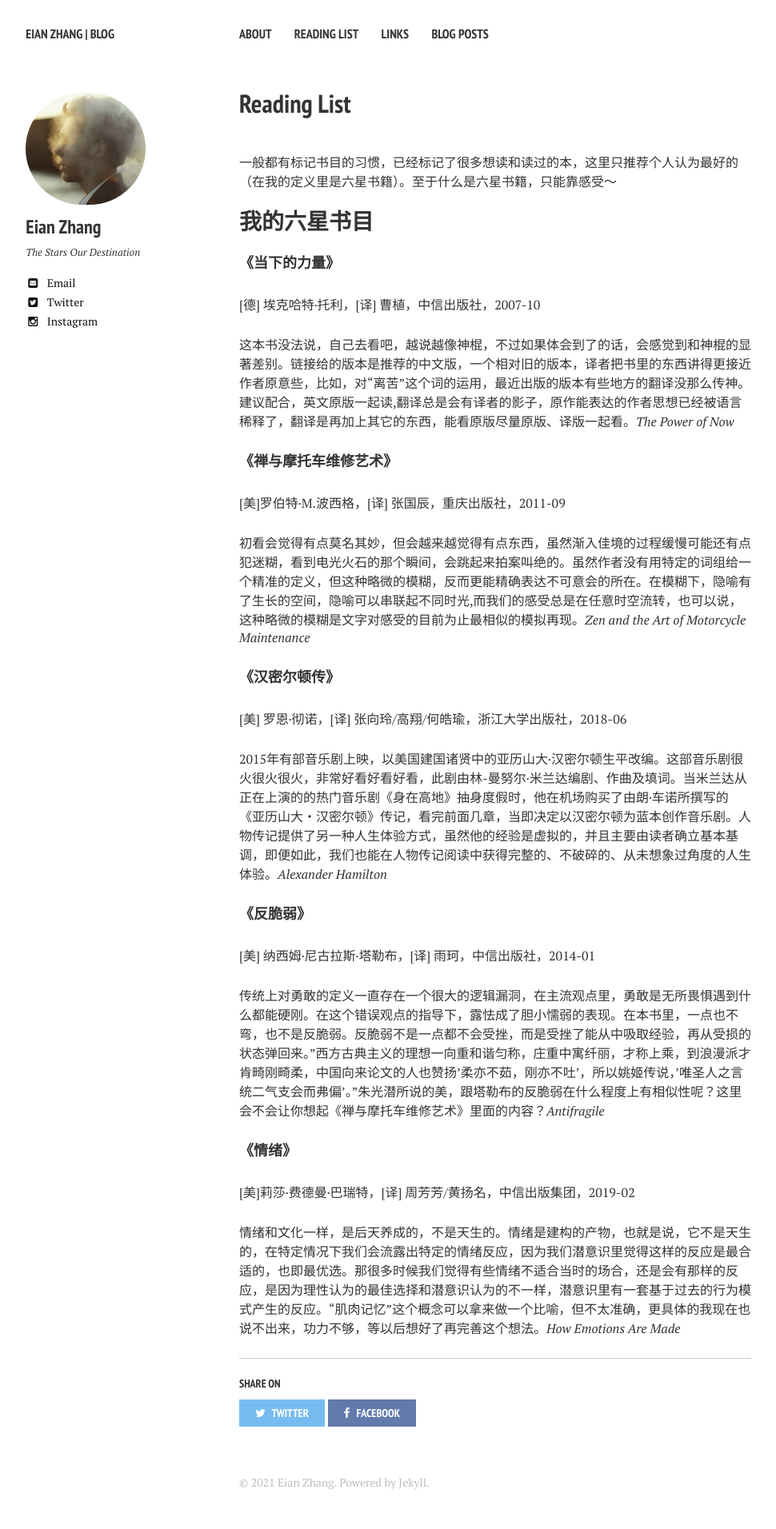
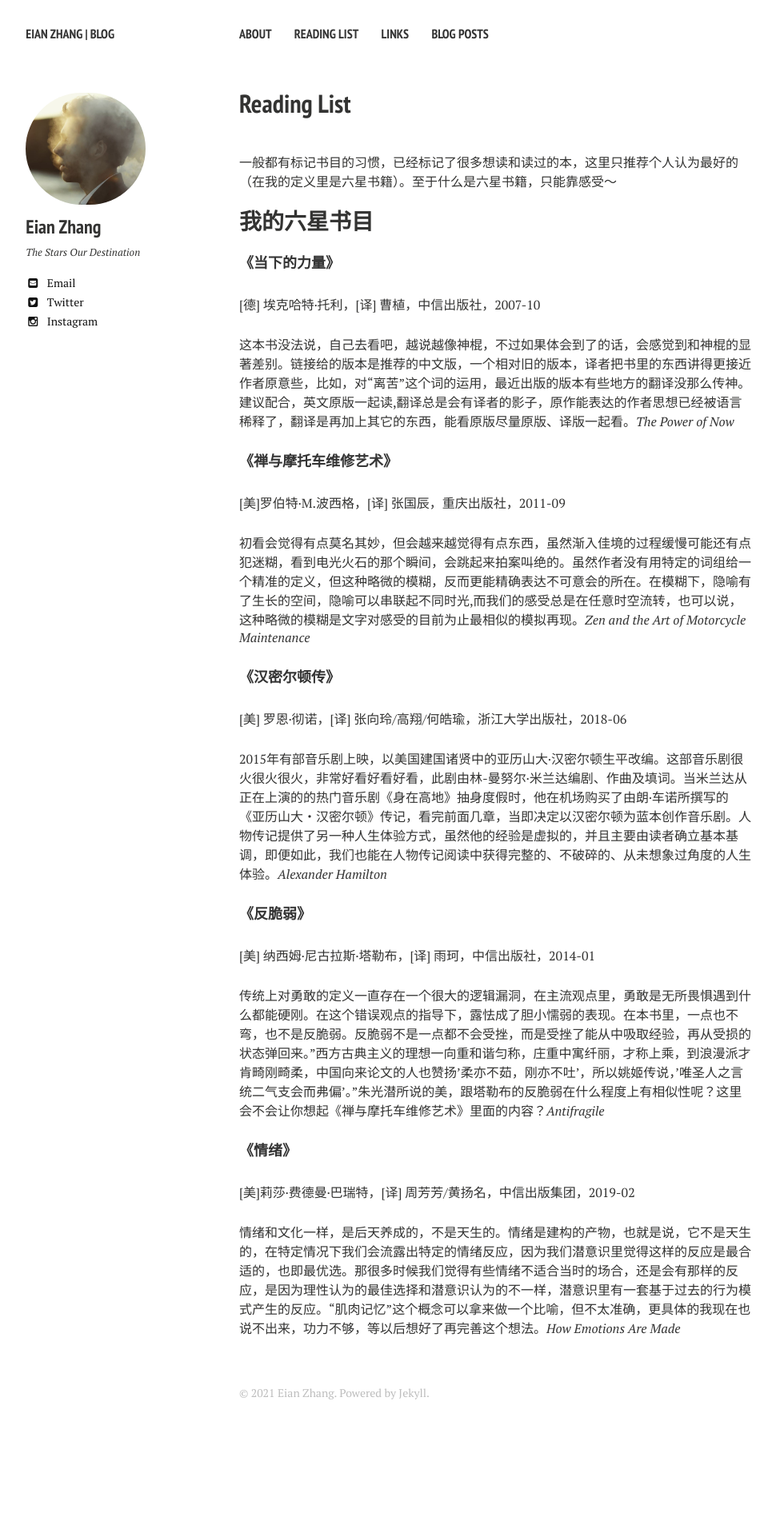
Before and after one commit to jarynzhang/eianzhang.github.io, a Jekyll site: the page built from readinglist/index.md, in a window 1280 px wide. Shown: the whole page at 80% size, without its empty margins (21-991 px from the left). Built offline with Jekyll 4.4.1, drawn with Linux system fonts in a browser that asks for light colours; nearby versions of some CDN libraries; after the commit the page ends 1800 px from its top, so only the background shows below that; some of the changed lines change nothing that is shown.

Commit message:
1.272 listmoyu

```diff
--- a/readinglist/index.md
+++ b/readinglist/index.md
@@ -1,7 +1,10 @@
 ---
 layout: page
 title: Reading List
-tags: [booklist]
+tags: [readinglist]
+modified: 2021-07-21W18:27:07.573882+00:00
+comments: false
+share: false
 ---
 
 <br />
```
